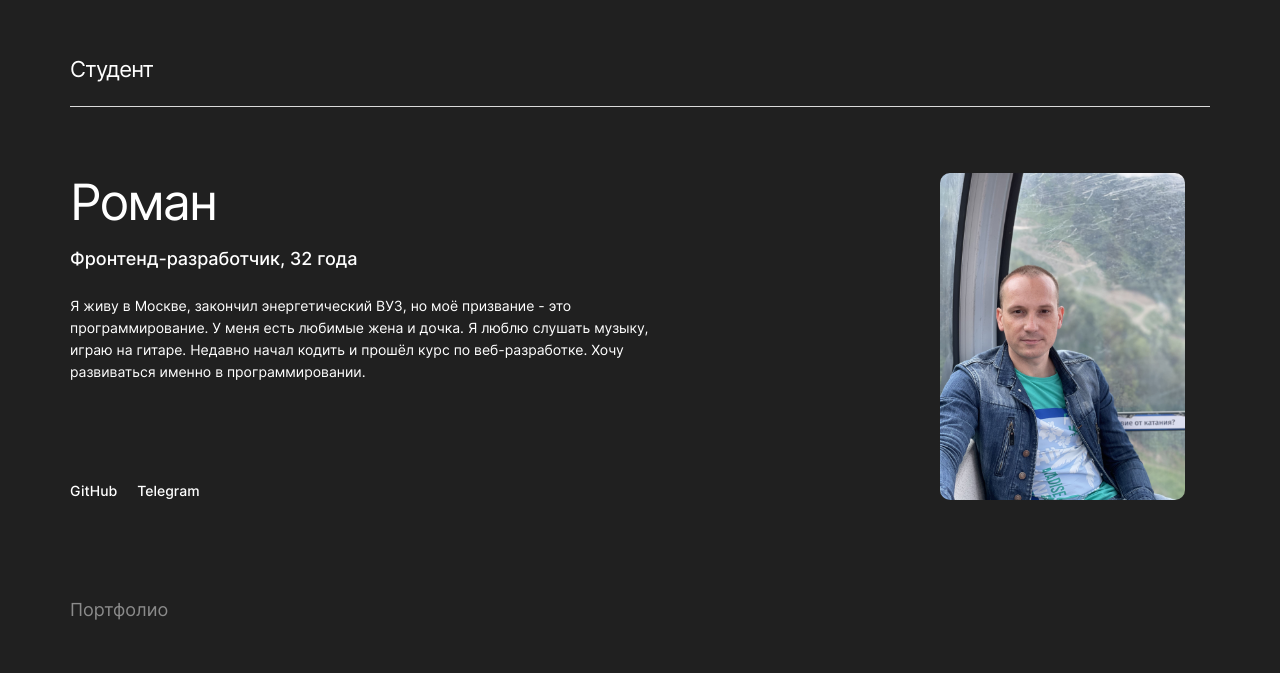
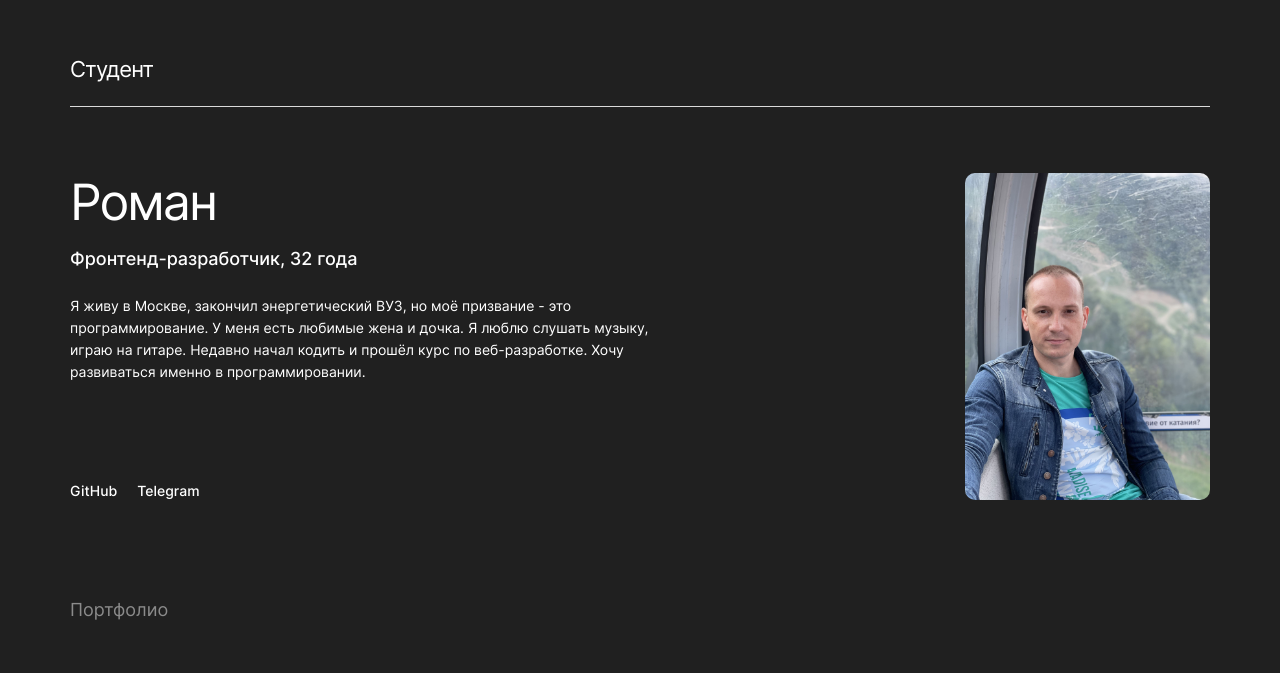
Before and after one commit to romkevi4/movies-explorer-frontend, a React (Create React App) app: page / in a window 1280 px wide. Shown: the part 1921-2594 px from the top of the page. Built offline with nearby package versions, Linux system fonts and the light colour scheme; no server answers.

Commit message:
fix: style css AboutMe

```diff
--- a/src/components/Main/AboutMe/AboutMe.css
+++ b/src/components/Main/AboutMe/AboutMe.css
@@ -10,7 +10,7 @@
   width: 90%;
 
   display: grid;
-  grid-template-columns: minmax(min-content, max-content) 1fr 1fr;
+  grid-template-columns: minmax(min-content, max-content) 1fr min-content;
   grid-template-rows: repeat(3, minmax(min-content, max-content)) 1fr;
   grid-template-areas:
     "name . photo"
```
